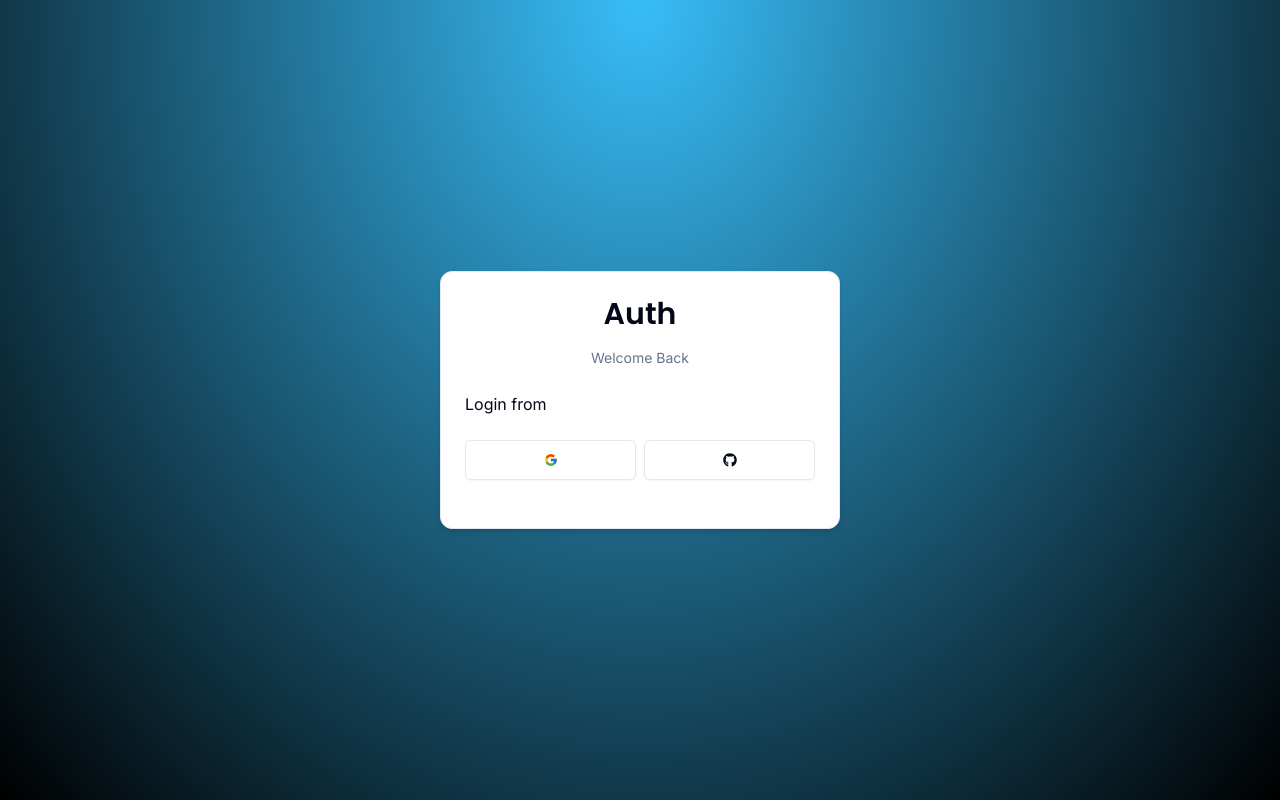
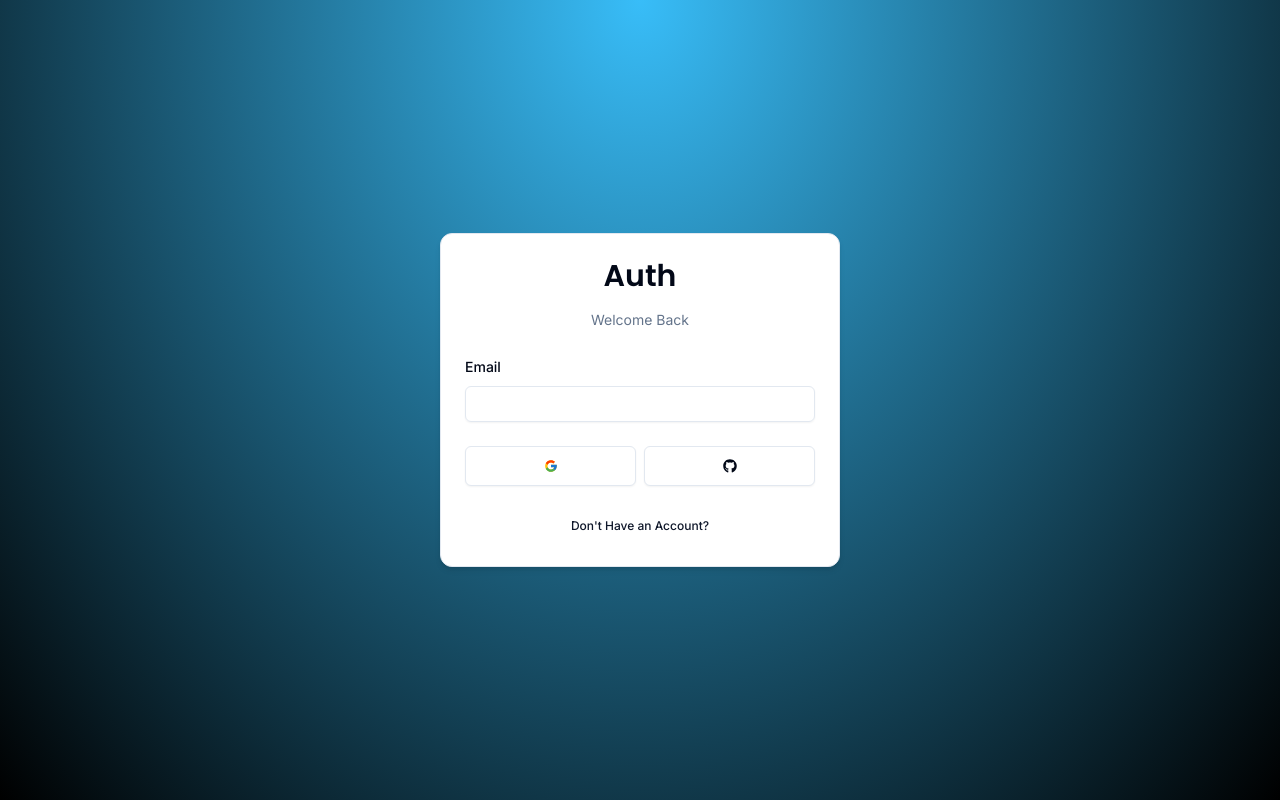
Before and after one commit to recess-edTech/heimdall_odin_migrate, a Next.js app: page /auth/login in a window 1280 px wide. Built offline with nearby package versions, Linux system fonts and the light colour scheme.

Commit message:
added some ui components for the auth

```diff
--- /dev/null
+++ b/components/auth/BackButton.tsx
@@ -0,0 +1,24 @@
+"use client"
+
+import {Button} from "@/components/ui/button";
+import Link from "next/link";
+
+
+interface backButtonProps {
+    label: string;
+    href: string;
+
+}
+
+export const BackButton = ({label, href}: backButtonProps) => {
+    return (
+        <Button variant="link"
+            className="font-normal, w-full"
+                size="sm"
+        >
+            <Link href={href}>
+                {label}
+            </Link>
+        </Button>
+    )
+}
--- a/components/auth/CardWrapper.tsx
+++ b/components/auth/CardWrapper.tsx
@@ -4,6 +4,7 @@
 import {Card, CardContent, CardFooter, CardHeader} from "@/components/ui/card";
 import {Header} from "@/components/auth/header";
 import {Social} from "@/components/auth/social";
+import {BackButton} from "@/components/auth/BackButton";
 
 interface CardWrapperProps {
     children: React.ReactNode;
@@ -30,7 +31,10 @@
                 )
             }
             <CardFooter>
-
+                <BackButton
+                    label={backButtonLabel}
+                    href={backButtonHref}
+                />
             </CardFooter>
         </Card>
     )
--- a/components/auth/LoginForm.tsx
+++ b/components/auth/LoginForm.tsx
@@ -1,15 +1,47 @@
+"use client"
+import {useForm} from "react-hook-form";
+import {zodResolver} from "@hookform/resolvers/zod";
+import {FormControl, Form, FormItem, FormLabel, FormField, FormMessage} from "@/components/ui/form";
 import {CardWrapper} from "@/components/auth/CardWrapper";
+import * as z from "zod";
+import {LoginSchema} from "@/schemas";
+import {Input} from "@/components/ui/input";
+
 
 export const LoginForm = () => {
+    const form = useForm<z.infer<typeof LoginSchema>>({
+        resolver: zodResolver(LoginSchema),
+        defaultValues: {
+            email: "",
+            password: "",
+        }
+    })
     return (
         <CardWrapper
             headerLabel="Welcome Back"
             backButtonLabel="Don't Have an Account?"
             backButtonHref="/auth/register"
             showSocial={true}>
-            <div>
-                Login from
-            </div>
+            <Form {...form}>
+                <form
+                    onSubmit={form.handleSubmit(() => {
+                    })}
+                    className="space-y-6"
+                />
+                <div className="space-y-4">
+                    <FormField
+                        control={form.control}
+                        name="email"
+                        render={({field}) => (
+                            <FormItem>
+                                <FormLabel>Email</FormLabel>
+                                <FormControl>
+                                    <Input {...field}/>
+                                </FormControl>
+                            </FormItem>
+                        )}/>
+                </div>
+            </Form>
         </CardWrapper>
     )
 }
--- /dev/null
+++ b/components/ui/form.tsx
@@ -0,0 +1,176 @@
+import * as React from "react"
+import * as LabelPrimitive from "@radix-ui/react-label"
+import { Slot } from "@radix-ui/react-slot"
+import {
+  Controller,
+  ControllerProps,
+  FieldPath,
+  FieldValues,
+  FormProvider,
+  useFormContext,
+} from "react-hook-form"
+
+import { cn } from "@/lib/utils"
+import { Label } from "@/components/ui/label"
+
+const Form = FormProvider
+
+type FormFieldContextValue<
+  TFieldValues extends FieldValues = FieldValues,
+  TName extends FieldPath<TFieldValues> = FieldPath<TFieldValues>
+> = {
+  name: TName
+}
+
+const FormFieldContext = React.createContext<FormFieldContextValue>(
+  {} as FormFieldContextValue
+)
+
+const FormField = <
+  TFieldValues extends FieldValues = FieldValues,
+  TName extends FieldPath<TFieldValues> = FieldPath<TFieldValues>
+>({
+  ...props
+}: ControllerProps<TFieldValues, TName>) => {
+  return (
+    <FormFieldContext.Provider value={{ name: props.name }}>
+      <Controller {...props} />
+    </FormFieldContext.Provider>
+  )
+}
+
+const useFormField = () => {
+  const fieldContext = React.useContext(FormFieldContext)
+  const itemContext = React.useContext(FormItemContext)
+  const { getFieldState, formState } = useFormContext()
+
+  const fieldState = getFieldState(fieldContext.name, formState)
+
+  if (!fieldContext) {
+    throw new Error("useFormField should be used within <FormField>")
+  }
+
+  const { id } = itemContext
+
+  return {
+    id,
+    name: fieldContext.name,
+    formItemId: `${id}-form-item`,
+    formDescriptionId: `${id}-form-item-description`,
+    formMessageId: `${id}-form-item-message`,
+    ...fieldState,
+  }
+}
+
+type FormItemContextValue = {
+  id: string
+}
+
+const FormItemContext = React.createContext<FormItemContextValue>(
+  {} as FormItemContextValue
+)
+
+const FormItem = React.forwardRef<
+  HTMLDivElement,
+  React.HTMLAttributes<HTMLDivElement>
+>(({ className, ...props }, ref) => {
+  const id = React.useId()
+
+  return (
+    <FormItemContext.Provider value={{ id }}>
+      <div ref={ref} className={cn("space-y-2", className)} {...props} />
+    </FormItemContext.Provider>
+  )
+})
+FormItem.displayName = "FormItem"
+
+const FormLabel = React.forwardRef<
+  React.ElementRef<typeof LabelPrimitive.Root>,
+  React.ComponentPropsWithoutRef<typeof LabelPrimitive.Root>
+>(({ className, ...props }, ref) => {
+  const { error, formItemId } = useFormField()
+
+  return (
+    <Label
+      ref={ref}
+      className={cn(error && "text-destructive", className)}
+      htmlFor={formItemId}
+      {...props}
+    />
+  )
+})
+FormLabel.displayName = "FormLabel"
+
+const FormControl = React.forwardRef<
+  React.ElementRef<typeof Slot>,
+  React.ComponentPropsWithoutRef<typeof Slot>
+>(({ ...props }, ref) => {
+  const { error, formItemId, formDescriptionId, formMessageId } = useFormField()
+
+  return (
+    <Slot
+      ref={ref}
+      id={formItemId}
+      aria-describedby={
+        !error
+          ? `${formDescriptionId}`
+          : `${formDescriptionId} ${formMessageId}`
+      }
+      aria-invalid={!!error}
+      {...props}
+    />
+  )
+})
+FormControl.displayName = "FormControl"
+
+const FormDescription = React.forwardRef<
+  HTMLParagraphElement,
+  React.HTMLAttributes<HTMLParagraphElement>
+>(({ className, ...props }, ref) => {
+  const { formDescriptionId } = useFormField()
+
+  return (
+    <p
+      ref={ref}
+      id={formDescriptionId}
+      className={cn("text-[0.8rem] text-muted-foreground", className)}
+      {...props}
+    />
+  )
+})
+FormDescription.displayName = "FormDescription"
+
+const FormMessage = React.forwardRef<
+  HTMLParagraphElement,
+  React.HTMLAttributes<HTMLParagraphElement>
+>(({ className, children, ...props }, ref) => {
+  const { error, formMessageId } = useFormField()
+  const body = error ? String(error?.message) : children
+
+  if (!body) {
+    return null
+  }
+
+  return (
+    <p
+      ref={ref}
+      id={formMessageId}
+      className={cn("text-[0.8rem] font-medium text-destructive", className)}
+      {...props}
+    >
+      {body}
+    </p>
+  )
+})
+FormMessage.displayName = "FormMessage"
+
+export {
+  useFormField,
+  Form,
+  FormItem,
+  FormLabel,
+  FormControl,
+  FormDescription,
+  FormMessage,
+  FormField,
+}
--- /dev/null
+++ b/components/ui/input.tsx
@@ -0,0 +1,25 @@
+import * as React from "react"
+
+import { cn } from "@/lib/utils"
+
+export interface InputProps
+  extends React.InputHTMLAttributes<HTMLInputElement> {}
+
+const Input = React.forwardRef<HTMLInputElement, InputProps>(
+  ({ className, type, ...props }, ref) => {
+    return (
+      <input
+        type={type}
+        className={cn(
+          "flex h-9 w-full rounded-md border border-input bg-transparent px-3 py-1 text-sm shadow-sm transition-colors file:border-0 file:bg-transparent file:text-sm file:font-medium placeholder:text-muted-foreground focus-visible:outline-none focus-visible:ring-1 focus-visible:ring-ring disabled:cursor-not-allowed disabled:opacity-50",
+          className
+        )}
+        ref={ref}
+        {...props}
+      />
+    )
+  }
+)
+Input.displayName = "Input"
+
+export { Input }
--- /dev/null
+++ b/components/ui/label.tsx
@@ -0,0 +1,26 @@
+"use client"
+
+import * as React from "react"
+import * as LabelPrimitive from "@radix-ui/react-label"
+import { cva, type VariantProps } from "class-variance-authority"
+
+import { cn } from "@/lib/utils"
+
+const labelVariants = cva(
+  "text-sm font-medium leading-none peer-disabled:cursor-not-allowed peer-disabled:opacity-70"
+)
+
+const Label = React.forwardRef<
+  React.ElementRef<typeof LabelPrimitive.Root>,
+  React.ComponentPropsWithoutRef<typeof LabelPrimitive.Root> &
+    VariantProps<typeof labelVariants>
+>(({ className, ...props }, ref) => (
+  <LabelPrimitive.Root
+    ref={ref}
+    className={cn(labelVariants(), className)}
+    {...props}
+  />
+))
+Label.displayName = LabelPrimitive.Root.displayName
+
+export { Label }
--- a/package.json
+++ b/package.json
@@ -9,16 +9,20 @@
     "lint": "next lint"
   },
   "dependencies": {
+    "@hookform/resolvers": "^3.3.4",
     "@radix-ui/react-icons": "^1.3.0",
+    "@radix-ui/react-label": "^2.0.2",
     "@radix-ui/react-slot": "^1.0.2",
     "class-variance-authority": "^0.7.0",
     "clsx": "^2.1.0",
     "next": "14.0.4",
     "react": "^18",
     "react-dom": "^18",
+    "react-hook-form": "^7.49.3",
     "react-icons": "^4.12.0",
     "tailwind-merge": "^2.2.0",
-    "tailwindcss-animate": "^1.0.7"
+    "tailwindcss-animate": "^1.0.7",
+    "zod": "^3.22.4"
   },
   "devDependencies": {
     "@types/node": "^20",
--- /dev/null
+++ b/schemas/index.ts
@@ -0,0 +1,6 @@
+import * as z from 'zod';
+
+export const LoginSchema = z.object({
+    email: z.string().email(),
+    password: z.string()
+});
```
Also changed, not shown: 1 other file (tests, documents, lock files or other folders).
